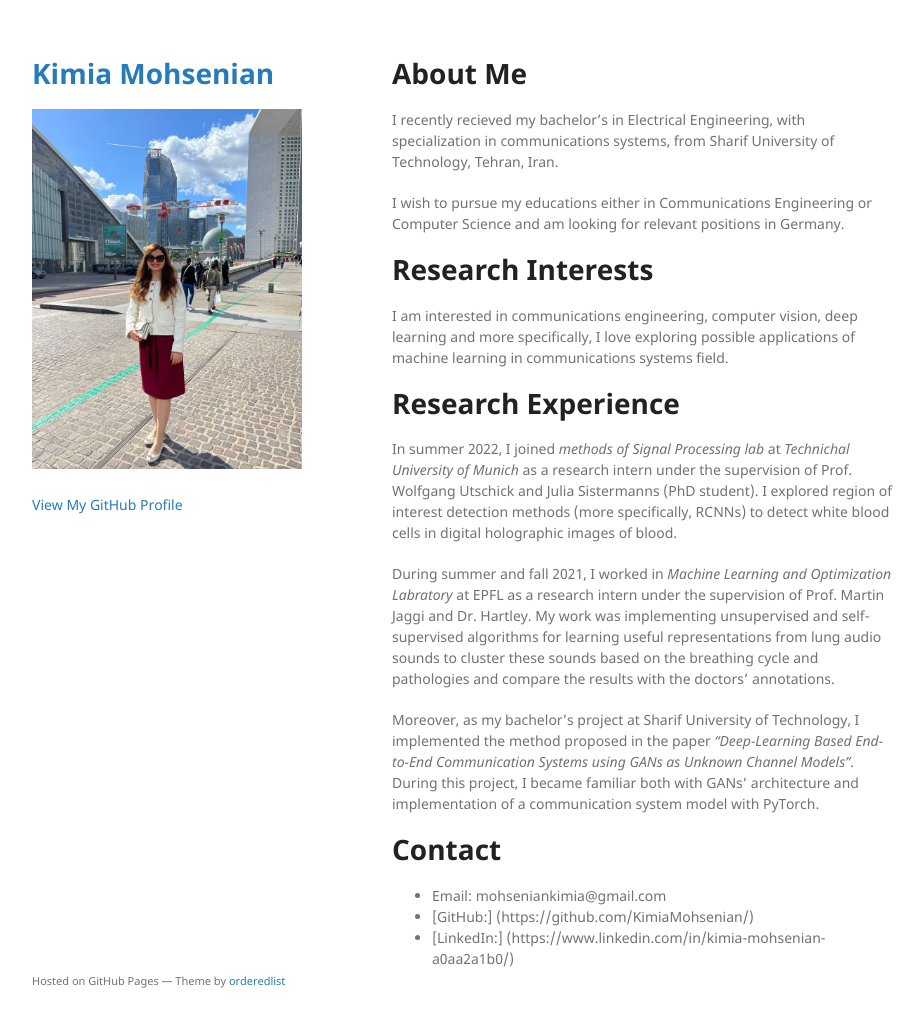
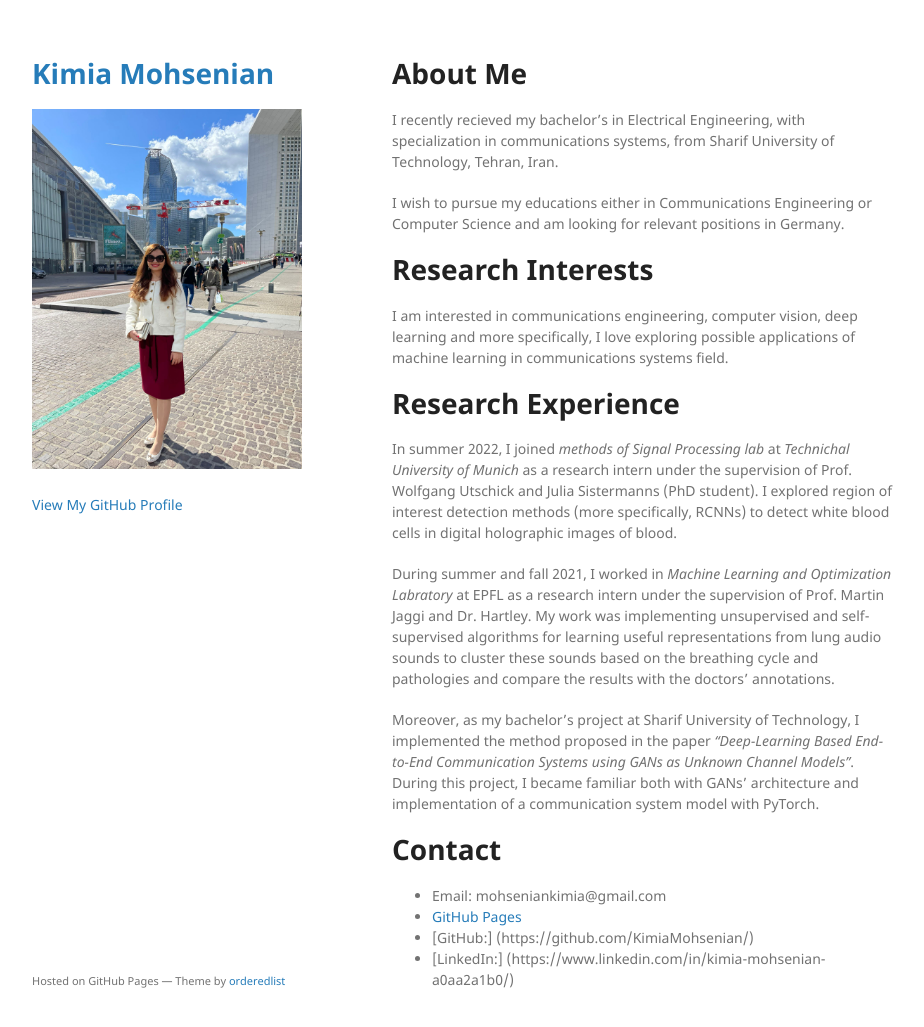
Before and after one commit to KimiaMohsenian/KimiaMohsenian.github.io, a Jekyll site: the page built from index.md, in a window 1280 px wide and 1060 px high. Shown: the top 1027 px of the window, without its empty margins (178-1102 px from the left). Built offline with Jekyll 4.4.1, drawn with Linux system fonts in a browser that asks for light colours; the repository's description, which GitHub fills in, is left out; our own code applies the rules of GitHub Pages for plain Markdown files.

Commit message:
Update index.md

```diff
--- a/index.md
+++ b/index.md
@@ -23,5 +23,6 @@ Moreover, as my bachelor's project at Sharif University of Technology, I impleme
 # Contact
 
 *   Email: mohseniankimia@gmail.com
+*   [GitHub Pages](https://pages.github.com/)
 *   [GitHub:] (https://github.com/KimiaMohsenian/)
 *   [LinkedIn:] (https://www.linkedin.com/in/kimia-mohsenian-a0aa2a1b0/)
```
